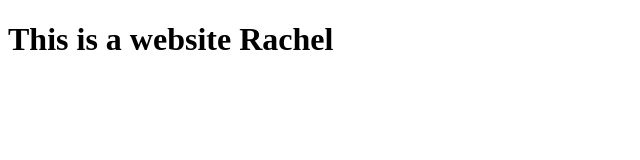
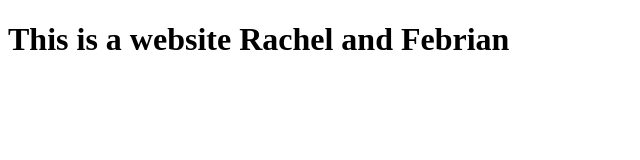
Before and after one commit to febrianAditya/website-rachel, a plain HTML site: page index.html in a window 1280 px wide. Shown: the whole page, without its empty margins (0-640 px from the left). Drawn offline with Linux system fonts and the light colour scheme.

Commit message:
add Febrian

```diff
--- a/index.html
+++ b/index.html
@@ -6,6 +6,6 @@
     <title>Document</title>
 </head>
 <body>
-    <h1>This is a website Rachel</h1>
+    <h1>This is a website Rachel and Febrian</h1>
 </body>
 </html>
```
